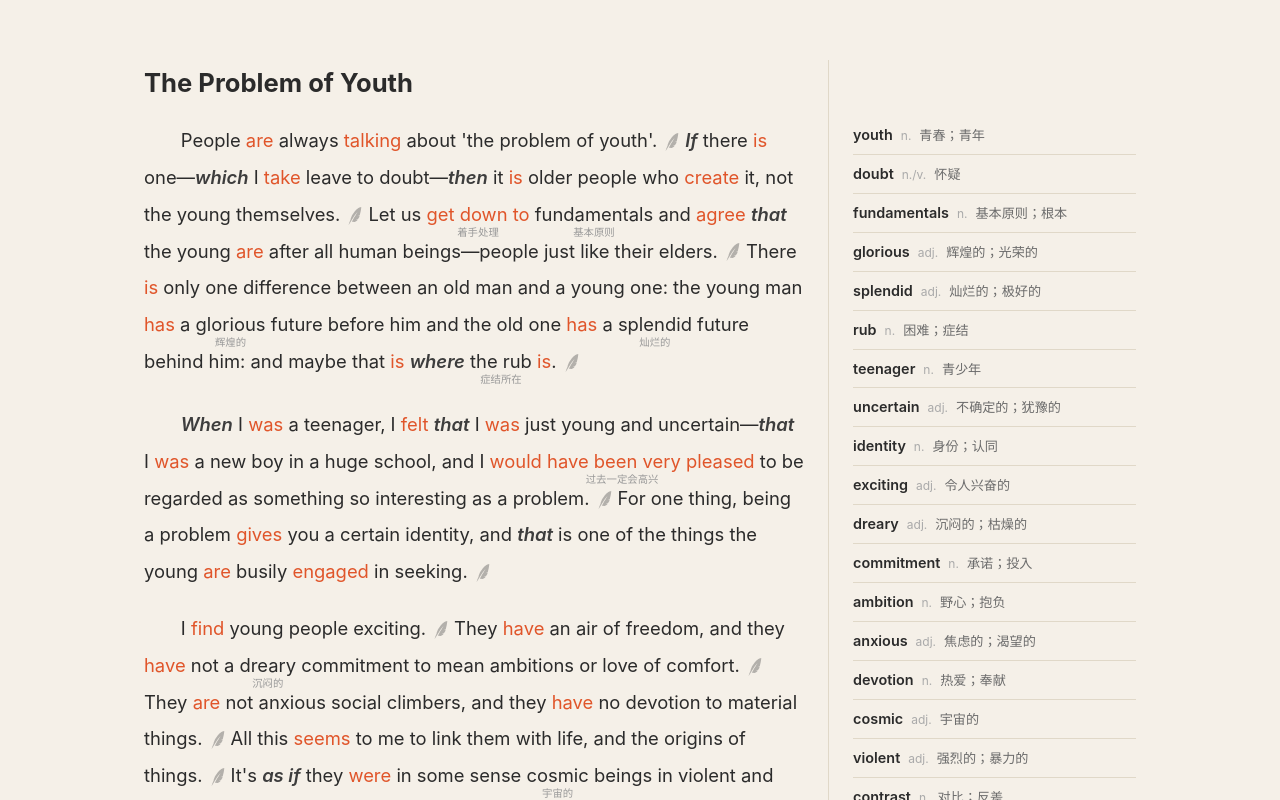
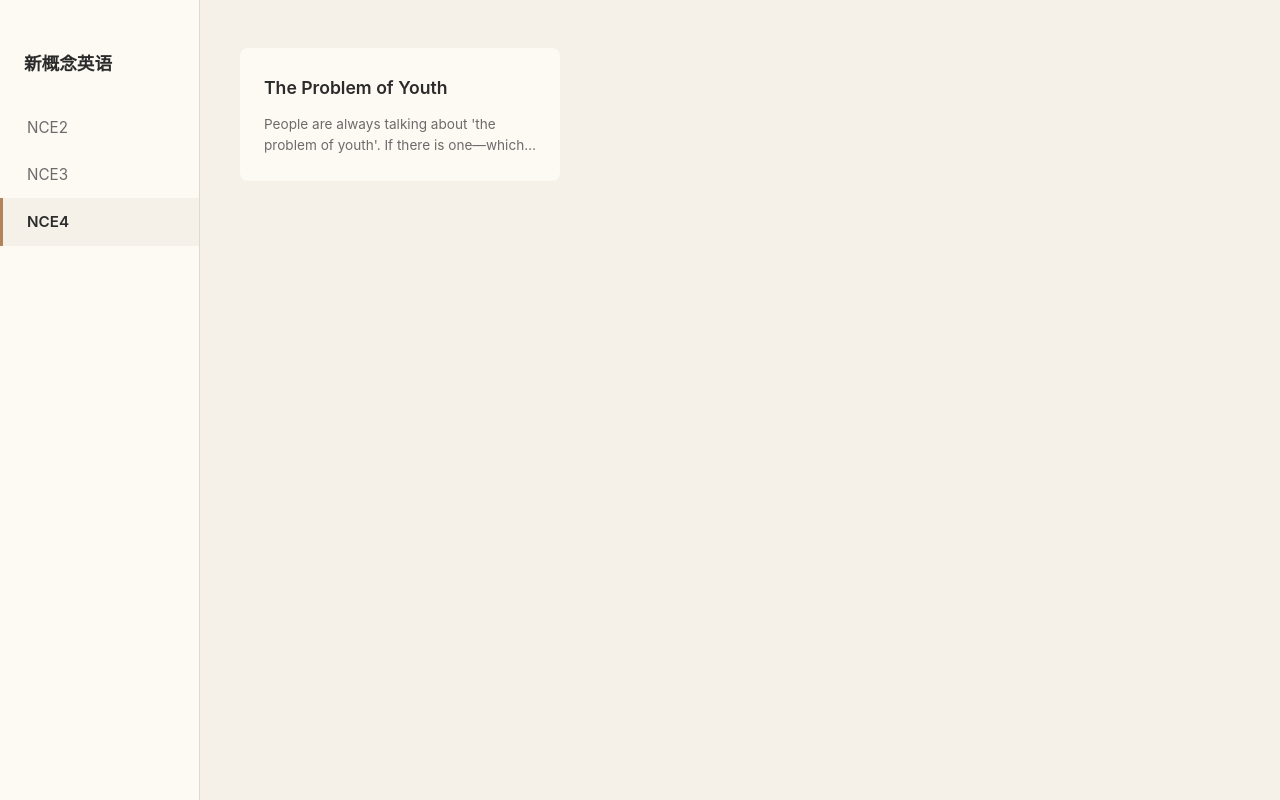
Before and after one commit to farisni/nce-proj, a Vue app: page / in a window 1280 px wide. Shown: the top 800 px of the page. Built offline with nearby package versions, Linux system fonts and the light colour scheme.

Commit message:
添加首页：左侧NCE导航+右侧文章卡片，vue-router路由

```diff
--- a/package.json
+++ b/package.json
@@ -11,7 +11,8 @@
   "dependencies": {
     "element-plus": "^2.14.2",
     "sass": "^1.101.0",
-    "vue": "^3.5.34"
+    "vue": "^3.5.34",
+    "vue-router": "^5.1.0"
   },
   "devDependencies": {
     "@types/node": "^24.12.3",
--- a/src/App.vue
+++ b/src/App.vue
@@ -1,6 +1,5 @@
 <script setup lang="ts">
 import { onMounted, onUnmounted } from 'vue'
-import Index from './views/Index.vue'
 
 let scrollTimer: ReturnType<typeof setTimeout> | null = null
 
@@ -23,5 +22,5 @@ onUnmounted(() => {
 </script>
 
 <template>
-  <Index />
+  <router-view />
 </template>
--- a/src/main.ts
+++ b/src/main.ts
@@ -2,8 +2,10 @@ import { createApp } from 'vue'
 import ElementPlus from 'element-plus'
 import 'element-plus/dist/index.css'
 import App from './App.vue'
+import router from './router'
 import './style.scss'
 
 const app = createApp(App)
 app.use(ElementPlus)
+app.use(router)
 app.mount('#app')
--- a/src/mock/readData.ts
+++ b/src/mock/readData.ts
@@ -21,7 +21,24 @@ export interface Article {
   vocabulary: VocabItem[]
 }
 
-export const article: Article = {
+export interface ArticleMeta {
+  id: string
+  title: string
+  level: 'NCE2' | 'NCE3' | 'NCE4'
+  excerpt: string
+}
+
+export const articleMetas: ArticleMeta[] = [
+  {
+    id: 'problem-of-youth',
+    title: 'The Problem of Youth',
+    level: 'NCE4',
+    excerpt: "People are always talking about 'the problem of youth'. If there is one—which I take leave to doubt—then it is older people who create it, not the young themselves.",
+  },
+]
+
+
+const article: Article = {
   original: {
     paragraphs: [
       "People are always talking about 'the problem of youth'. If there is one—which I take leave to doubt—then it is older people who create it, not the young themselves. Let us get down to fundamentals and agree that the young are after all human beings—people just like their elders. There is only one difference between an old man and a young one: the young man has a glorious future before him and the old one has a splendid future behind him: and maybe that is where the rub is.",
@@ -84,3 +101,7 @@ export const article: Article = {
     { word: 'cliché', pos: 'n.', meaning: '陈词滥调', syllables: 'cli·ché', phonetic: '/kliːˈʃeɪ/' },
   ],
 }
+
+export const articles: Record<string, Article> = {
+  'problem-of-youth': article,
+}
--- /dev/null
+++ b/src/router/index.ts
@@ -0,0 +1,19 @@
+import { createRouter, createWebHistory } from 'vue-router'
+
+const router = createRouter({
+  history: createWebHistory(),
+  routes: [
+    {
+      path: '/',
+      name: 'home',
+      component: () => import('../views/Home.vue'),
+    },
+    {
+      path: '/article/:id',
+      name: 'article',
+      component: () => import('../views/Article.vue'),
+    },
+  ],
+})
+
+export default router
--- a/src/views/Index.vue
+++ b/src/views/Article.vue
@@ -1,6 +1,10 @@
 <script setup lang="ts">
 import { ref, computed } from 'vue'
-import { article } from '../mock/readData'
+import { articles } from '../mock/readData'
+import { useRoute } from 'vue-router'
+
+const route = useRoute()
+const article = articles[route.params.id as string]
 import yumaoIcon from '../asserts/icon/yumao.svg'
 
 const sentencePattern = /([^.!?。！？]+[.!?。！？]+)/g
--- /dev/null
+++ b/src/views/Home.vue
@@ -0,0 +1,144 @@
+<script setup lang="ts">
+import { ref, computed } from 'vue'
+import { useRouter } from 'vue-router'
+import { articleMetas, type ArticleMeta } from '../mock/readData'
+
+const router = useRouter()
+const activeLevel = ref<'NCE2' | 'NCE3' | 'NCE4'>('NCE4')
+
+const levels = ['NCE2', 'NCE3', 'NCE4'] as const
+
+const filteredArticles = computed(() =>
+  articleMetas.filter(a => a.level === activeLevel.value)
+)
+
+function goArticle(id: string) {
+  router.push({ name: 'article', params: { id } })
+}
+</script>
+
+<template>
+  <div class="home-page">
+    <!-- 左侧导航 -->
+    <aside class="sidebar">
+      <div class="sidebar-title">新概念英语</div>
+      <nav class="sidebar-nav">
+        <div
+          v-for="lv in levels"
+          :key="lv"
+          class="nav-item"
+          :class="{ active: activeLevel === lv }"
+          @click="activeLevel = lv"
+        >{{ lv }}</div>
+      </nav>
+    </aside>
+
+    <!-- 右侧卡片区 -->
+    <main class="card-area">
+      <div v-if="filteredArticles.length === 0" class="empty-tip">暂无文章</div>
+      <div
+        v-for="item in filteredArticles"
+        :key="item.id"
+        class="article-card"
+        @click="goArticle(item.id)"
+      >
+        <h3 class="card-title">{{ item.title }}</h3>
+        <p class="card-excerpt">{{ item.excerpt }}</p>
+      </div>
+    </main>
+  </div>
+</template>
+
+<style lang="scss" scoped>
+.home-page {
+  display: flex;
+  min-height: 100vh;
+}
+
+.sidebar {
+  width: 200px;
+  flex-shrink: 0;
+  background: var(--color-panel-bg);
+  border-right: 1px solid var(--color-border);
+  padding: 48px 0;
+}
+
+.sidebar-title {
+  font-size: 1.1rem;
+  font-weight: 700;
+  color: var(--color-text);
+  padding: 0 24px 24px;
+}
+
+.sidebar-nav {
+  display: flex;
+  flex-direction: column;
+}
+
+.nav-item {
+  padding: 10px 24px;
+  font-size: 0.95rem;
+  color: var(--color-text-secondary);
+  cursor: pointer;
+  transition: all 0.15s;
+  border-left: 3px solid transparent;
+
+  &:hover {
+    background: var(--color-bg);
+    color: var(--color-text);
+  }
+
+  &.active {
+    color: var(--color-text);
+    font-weight: 600;
+    border-left-color: var(--color-accent);
+    background: var(--color-bg);
+  }
+}
+
+.card-area {
+  flex: 1;
+  padding: 48px 40px;
+  display: grid;
+  grid-template-columns: repeat(auto-fill, minmax(280px, 1fr));
+  gap: 20px;
+  align-content: start;
+}
+
+.article-card {
+  background: var(--color-panel-bg);
+  border-radius: var(--radius);
+  padding: 24px;
+  cursor: pointer;
+  transition: box-shadow 0.2s;
+
+  &:hover {
+    box-shadow: 0 2px 12px rgba(0, 0, 0, 0.08);
+  }
+}
+
+.card-title {
+  font-size: 1.1rem;
+  font-weight: 600;
+  color: var(--color-text);
+  margin-bottom: 10px;
+}
+
+.card-excerpt {
+  font-size: 0.85rem;
+  color: var(--color-text-secondary);
+  line-height: 1.6;
+  display: -webkit-box;
+  -webkit-line-clamp: 2;
+  -webkit-box-orient: vertical;
+  overflow: hidden;
+}
+
+.empty-tip {
+  grid-column: 1 / -1;
+  text-align: center;
+  color: var(--color-text-secondary);
+  padding: 80px 0;
+  font-size: 0.95rem;
+}
+</style>
```
Also changed, not shown: 1 other file (tests, documents, lock files or other folders).
